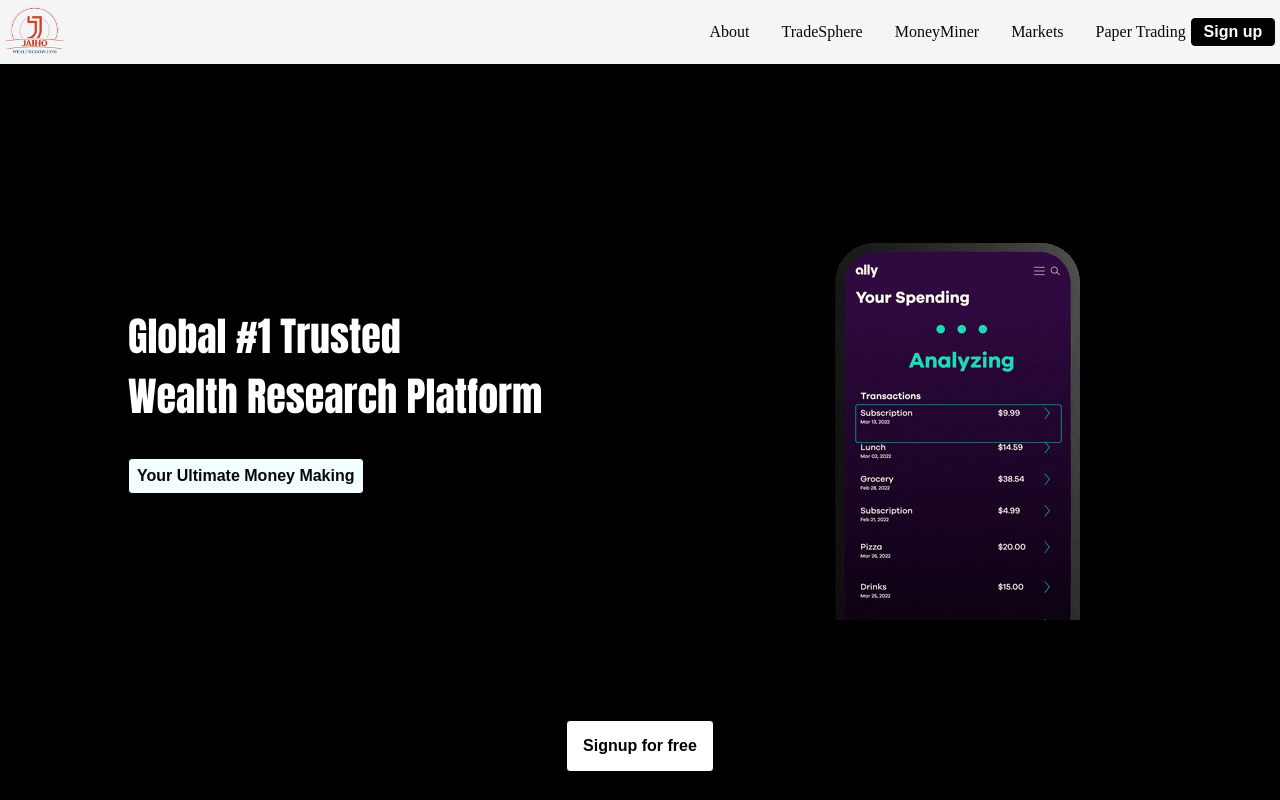
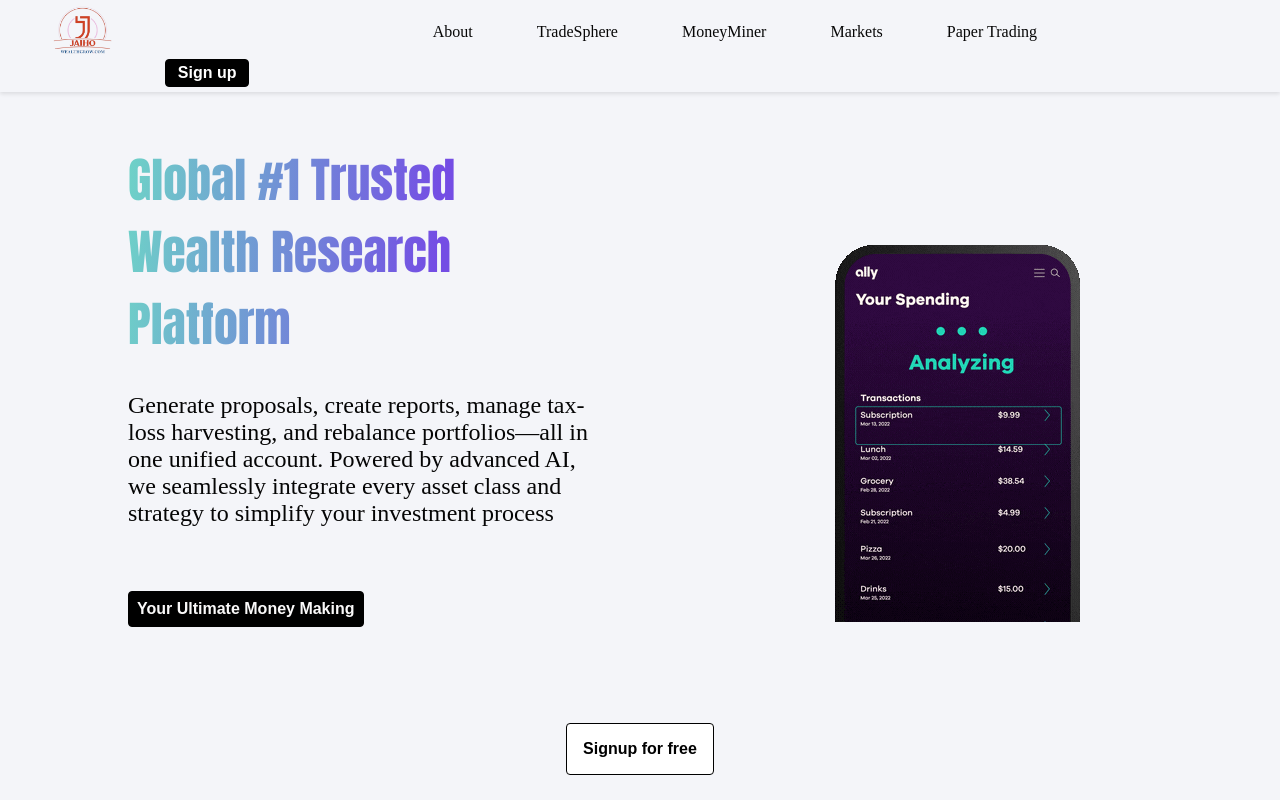
Before and after one commit to nitesh-20/Trading-Website, a React (Vite) app in the folder client/: page / in a window 1280 px wide. Shown: the top 800 px of the page. Built offline with nearby package versions, Linux system fonts and the light colour scheme; a web font is replaced by a local one.

Commit message:
menu and nav edit

```diff
--- a/client/src/components/Menu.jsx
+++ b/client/src/components/Menu.jsx
@@ -19,7 +19,7 @@ const Menu = () => {
           <h1 className="title">Global #1 Trusted
           <br />Wealth Research
            Platform</h1>
-
+           <p className='desc'>Generate proposals, create reports, manage tax-loss harvesting, and rebalance portfolios—all in one unified account. Powered by advanced AI, we seamlessly integrate every asset class and strategy to simplify your investment process</p>
            <div className='money-pa'>
           <button className='money-btn'>Your Ultimate Money Making</button>
         </div>
--- a/client/src/index.scss
+++ b/client/src/index.scss
@@ -22,12 +22,11 @@ $grey: #808080;
   top: 0;
   left: 0;
   width: 100%;
-  background: whitesmoke;
+  background: #F4F5F9;
   color: black;
   padding: 0.3rem;
   display: flex;
   align-items: center;
-  justify-content: space-between;
   flex-wrap: wrap;
   z-index: 1000;
   box-shadow: 0 2px 4px rgba(0, 0, 0, 0.1);
@@ -39,20 +38,22 @@ $grey: #808080;
     img {
       height: 50px;
       width: 60px;
+      margin-left:3rem;
     }
   }
 
   &__menu {
     display: flex;
-    gap: 2rem;
+    gap: 4rem;
     text-transform: capitalize;
-    margin-left: 40rem;
+    margin-left: 20rem;
 
     .header__link {
       position: relative;
       color: #070707;
       text-decoration: none;
       transition: color 0.3s;
+      gap: 4rem;
 
       &:hover {
         color: rgba(147, 121, 24, 0.954);
@@ -78,7 +79,8 @@ $grey: #808080;
   &__actions {
     display: flex;
     align-items: center;
-    gap: 1rem;
+    gap: 3rem;
+    margin-left: 10rem; /* Added margin to push the actions section to the right */
 
     .header__login-btn {
       background-color: black;
@@ -129,13 +131,14 @@ $grey: #808080;
   }
 }
 
+
 // Menu
 .wealth-advisory {
   display: flex;
   flex-direction: column;
   align-items: center;
   padding: 8rem;
-  background: $black;
+  background: #F4F5F9;
   color: $text-primary;
   height: 100vh;
 
@@ -150,34 +153,41 @@ $grey: #808080;
     .text-section {
       width: 50%;
       text-align: left;
-      color: white;
+      color: rgb(5, 5, 5);
       padding-right: 2rem;
 
       .title {
         font-family: Impact, Haettenschweiler, 'Arial Narrow Bold', sans-serif;
-        font-weight: 400;
-        font-size: 2.5rem;
-        padding-top: 3rem;
-        color: white;
+        font-weight: 500;
+        font-size: 3rem;
+        padding-top: 1rem;
+        background: linear-gradient(95deg, #6ed9c6 -2.79%, #744de4 63.84%);
+        -webkit-background-clip: text; /* Required for Safari */
+        color: transparent; /* Make the text color transparent */
+      }
+      .desc{
+        padding-top: 2rem;
+        font-size: 1.5rem;
       }
     }
 
     .money-pa {
-      padding-top: 2rem;
+      padding-top: 4rem;
+
     }
 
     .money-btn {
-      background-color: rgb(242, 254, 255);
+      background-color: black;
       border: 1px solid black;
       border-radius: 4px;
       padding: 0.5rem;
-      color: rgb(8, 8, 8);
+      color: rgb(250, 249, 249);
       transition: background-color 0.3s, color 0.3s;
       cursor: pointer;
 
       &:hover {
-        background-color: rgb(0, 0, 0);
-        color: white;
+        background-color: rgb(24, 24, 24);
+        color: rgb(172, 170, 170);
       }
     }
   }
@@ -195,7 +205,7 @@ $grey: #808080;
     transition: background-color 0.3s, color 0.3s;
 
     &:hover {
-      background-color: rgb(19, 183, 205);
+      background-color: rgb(52, 54, 54);
       color: white;
     }
   }
```
